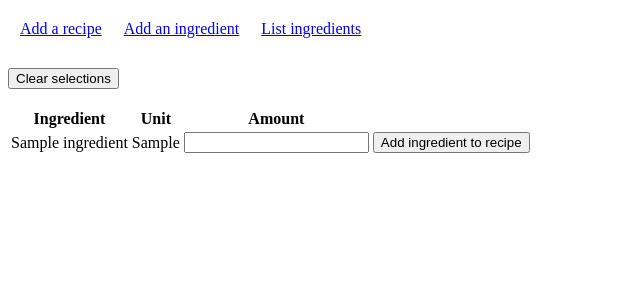
After one commit to ilarijn/recipebase, a Flask app: page /recipes/new in a window 1280 px wide. The commit adds this page. Shown: the top 300 px of the page, without its empty margins (0-640 px from the left). Run offline with Flask 2, Linux system fonts and the light colour scheme; tables that the repository leaves empty hold one stand-in row (values such as "Sample post").

Commit message:
Add models, views and rudimentary add functionality for recipes

```diff
--- a/application/__init__.py
+++ b/application/__init__.py
@@ -1,16 +1,20 @@
 from flask import Flask
+
 app = Flask(__name__)
 
 from flask_sqlalchemy import SQLAlchemy
 
 app.config["SQLALCHEMY_DATABASE_URI"] = "sqlite:///rcp.db"
 app.config["SQLALCHEMY_ECHO"] = True
+app.config["SQLALCHEMY_TRACK_MODIFICATIONS"] = False
 
 db = SQLAlchemy(app)
 
 from application import views
 
+from application.ingredients import views
 from application.ingredients import models
-from application.ingredients import views
+from application.recipes import models
+from application.recipes import views
 
 db.create_all()
--- a/application/ingredients/views.py
+++ b/application/ingredients/views.py
@@ -16,7 +16,7 @@ def ingredients_form():
 @app.route("/ingredients/", methods=["POST"])
 def ingredients_create():
     i = Ingredient(request.form.get("name"), request.form.get(
-        "type"), request.form.get("unit"))
+        "category"), request.form.get("unit"))
     db.session().add(i)
     db.session().commit()
     return redirect(url_for("ingredients_index"))
--- /dev/null
+++ b/application/recipes/views.py
@@ -0,0 +1,22 @@
+from application import app, db
+from flask import render_template, request, redirect, url_for
+from application.ingredients.models import Ingredient
+from application.recipes.models import Recipe
+
+r = Recipe("")
+ingredients_temp = {}
+
+@app.route("/recipes/new", methods=["GET"])
+def recipe_form():
+    return render_template("recipes/new.html", ingredients=Ingredient.query.all(), ingredients_temp=ingredients_temp)
+
+@app.route("/recipes/new", methods=["POST"])
+def add_to_recipe():
+    i = Ingredient.query.get(request.form.get("id"))
+    ingredients_temp[i] = request.form.get("amount")
+    return render_template("recipes/new.html", ingredients=Ingredient.query.all(), ingredients_temp=ingredients_temp)
+
+@app.route("/recipes/clear", methods=["POST"])
+def clear_selection():
+    ingredients_temp.clear()
+    return redirect(url_for("recipe_form"))
--- a/application/templates/ingredients/list.html
+++ b/application/templates/ingredients/list.html
@@ -4,13 +4,13 @@
   <table>
     <tr>
       <th>Ingredient</th>
-      <th>Type</th>
+      <th>Category</th>
       <th>Unit</th>
     </tr>
     {% for ingredient in ingredients %}
     <tr>
       <td>{{ ingredient.name }}</td>
-      <td>{{ ingredient.type }}</td>
+      <td>{{ ingredient.category }}</td>
       <td>{{ ingredient.unit }}</td>
     </tr>
     {% endfor %}
--- a/application/templates/layout.html
+++ b/application/templates/layout.html
@@ -7,10 +7,13 @@
 </head>
 
 <body>
-    <ul>
-        <li><a href="{{ url_for('ingredients_index') }}">List ingredients</a></li>
-        <li><a href="{{ url_for('ingredients_form') }}">Add an ingredient</a></li>
-    </ul>
+    <table cellpadding="10">
+        <tr>
+            <td><a href="{{ url_for('recipe_form') }}">Add a recipe</a></td>
+            <td><a href="{{ url_for('ingredients_form') }}">Add an ingredient</a></td>
+            <td><a href="{{ url_for('ingredients_index') }}">List ingredients</a></td>
+        </tr>
+    </table>
 
     {% block body %}
     <p>
--- /dev/null
+++ b/application/templates/recipes/new.html
@@ -0,0 +1,51 @@
+{% extends "layout.html" %}
+
+{% block body %}
+
+
+<table>
+    {% for key, value in ingredients_temp.items() %}
+    <tr>
+        <td>
+            {{ key.name }}
+        </td>
+        <td>
+            {{ value }}
+        </td>
+        <td>
+            {{ key.unit }}
+        </td>
+    </tr>
+    {% endfor %}
+</table>
+
+<br>
+<form method="POST" action="{{ url_for('clear_selection') }}">
+    <input type="submit" value="Clear selections" />
+</form>
+<br>
+
+<table>
+    <tr>
+        <th>Ingredient</th>
+        <th>Unit</th>
+        <th>Amount</th>
+    </tr>
+    {% for ingredient in ingredients %}
+    <tr>
+        <td>{{ ingredient.name }}</td>
+        <td>{{ ingredient.unit }}</td>
+        <td>
+            <form method="POST" action="{{ url_for('add_to_recipe') }}">
+                <input type="text" name="amount" />
+                <input type="hidden" value="{{ingredient.id}}" name="id" />
+        </td>
+        <td>
+            <input type="submit" value="Add ingredient to recipe" />
+            </form>
+        </td>
+    </tr>
+    {% endfor %}
+</table>
+
+{% endblock %}
```
Also changed, not shown: application/ingredients/models.py (+9 -3 lines), application/recipes/models.py (added, +25 -0 lines), application/templates/ingredients/new.html (+15 -6 lines).
